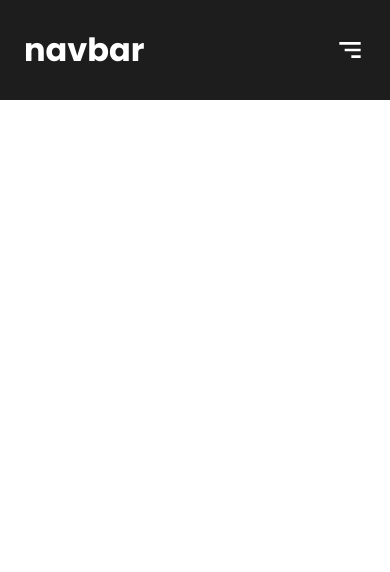
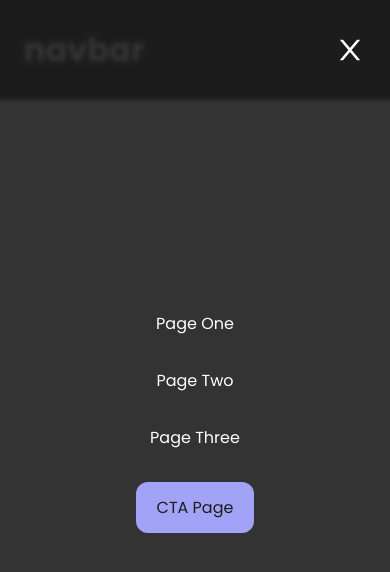
Before and after one commit to Fuad-Hashimov/countriesapp, a React (Create React App) app: page / in a window 390 px wide. Shown: the top 572 px of the page. Built offline with nearby package versions, Linux system fonts and the light colour scheme.

Commit message:
Add Header Component

```diff
--- a/src/Components/Header.js
+++ b/src/Components/Header.js
@@ -1,14 +1,45 @@
-import React from "react";
+import React, { useEffect, useState } from "react";
 import { BiMenuAltRight } from "react-icons/bi";
-import { AiOulineClose } from "react-icons/ai";
+import { AiOutlineClose } from "react-icons/ai";
 import classes from "./Header.module.scss";
 
 const Header = () => {
+  const [menuOpen, setmenuOpen] = useState(true);
+  const [size, setSize] = useState({
+    width: undefined,
+    height: undefined,
+  });
+
+  useEffect(() => {
+    const handleResize = () => {
+      setSize({
+        width: window.innerWidth,
+        height: window.innerHeight,
+      });
+    };
+    window.addEventListener("resize", handleResize);
+    return () => window.removeEventListener("resize", handleResize);
+  }, []);
+
+  useEffect(() => {
+    if (size.width > 768 && menuOpen) {
+      setmenuOpen(false);
+    }
+  }, [size.width, menuOpen]);
+
+  const menuToggleHandler = () => {
+    setmenuOpen(!menuOpen);
+  };
+
   return (
     <header className={classes.header}>
       <div className={classes.header_content}>
         <h2 className={classes.header_content_logo}>navbar</h2>
-        <nav className={classes.header_content_nav}>
+        <nav
+          className={`${classes.header_content_nav} ${
+            menuOpen ? classes.isMenu : ""
+          }`}
+        >
           <ul>
             <li>
               <a href="/">Page One</a>
@@ -19,11 +50,16 @@ const Header = () => {
             <li>
               <a href="/">Page Three</a>
             </li>
+
           </ul>
           <button>CTA Page</button>
         </nav>
         <div className={classes.header_content_toggle}>
-          <BiMenuAltRight />
+          {!menuOpen ? (
+            <BiMenuAltRight onClick={menuToggleHandler} />
+          ) : (
+            <AiOutlineClose onClick={menuToggleHandler} />
+          )}
         </div>
       </div>
     </header>
--- a/src/Components/Header.module.scss
+++ b/src/Components/Header.module.scss
@@ -56,6 +56,7 @@
 
       ul {
         list-style: none;
+        padding: 0;
         display: flex;
         flex-direction: column;
         margin-bottom: $spacing-lg;
@@ -67,13 +68,13 @@
           margin-right: calc(0.5rem + #{$spacing-md});
         }
         li {
-        //   &:not(:last-child) {
-        //     margin-bottom: $spacing-lg;
-        //     @include breakpoint(md) {
-        //       margin-bottom: 0;
-        //       margin-right: $spacing-md;
-        //     }
-        //   }
+          &:not(:last-child) {
+            margin-bottom: $spacing-lg;
+            @include breakpoint(md) {
+              margin-bottom: 0;
+              margin-right: $spacing-md;
+            }
+          }
           a {
             text-decoration: none;
             color: inherit;
```
